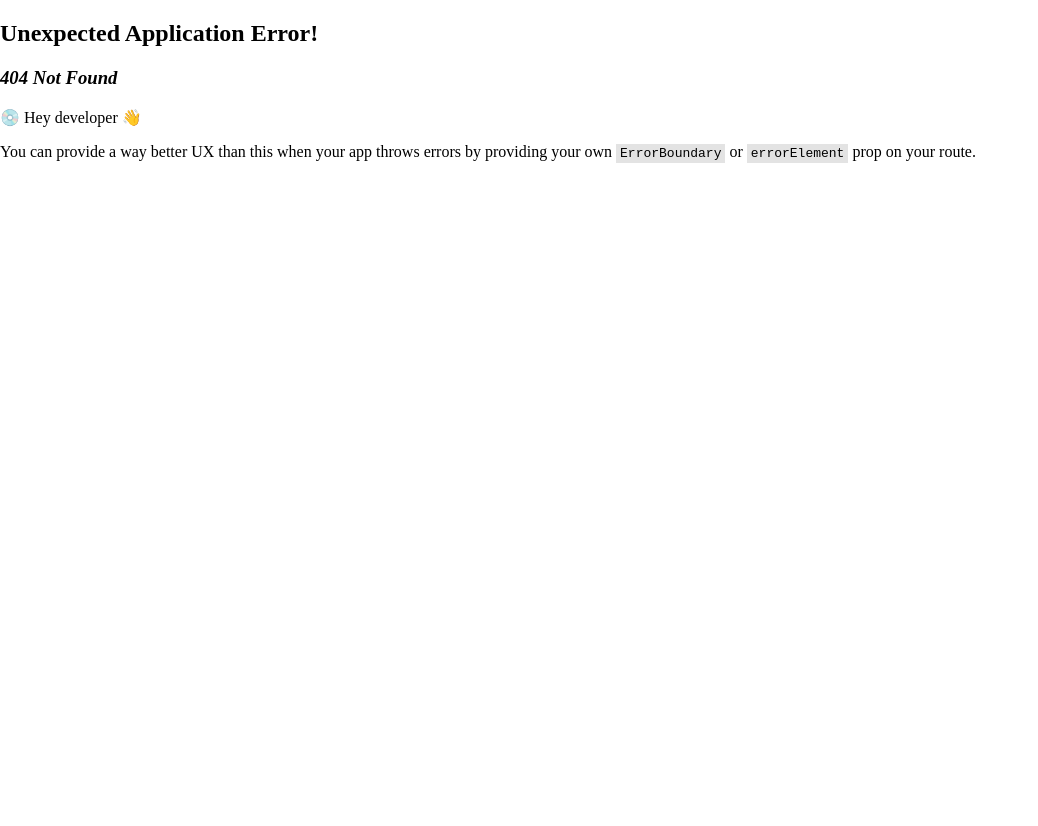
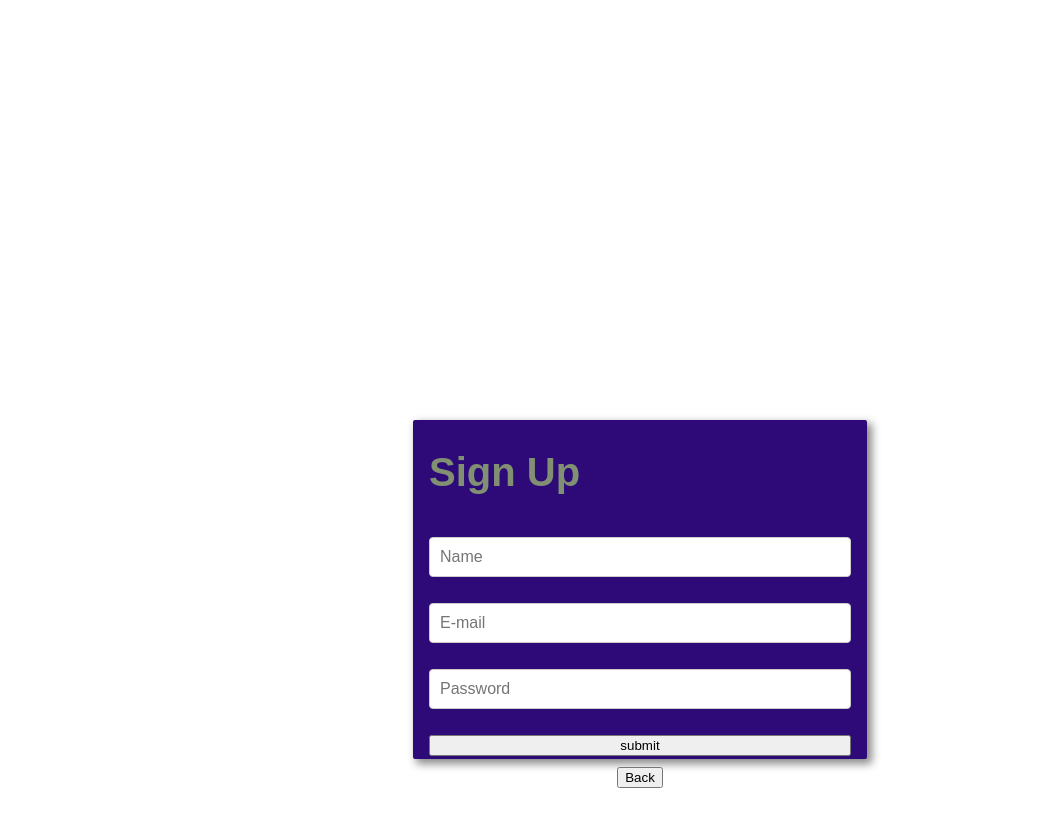
Before and after one commit to hollyniquette/lets-get-local, a React (Vite) app in the folder client/: page /signup in a window 1280 px wide. Before the commit this address had no page. Shown: the top 826 px of the page, without its empty margins (0-1038 px from the left). Before the commit the page ends 800 px from the top, so only its background shows below. Built offline with nearby package versions, Linux system fonts and the light colour scheme.

Commit message:
added login and signup pages with routing

```diff
--- a/client/src/components/Login.jsx
+++ b/client/src/components/Login.jsx
@@ -1,27 +1,22 @@
-// import React, { useState } from 'react';
-// import  {  useNavigate } from 'react-router-dom'
+import { Link } from 'react-router-dom';
+
 export default function Login() {
-    // const navigate = useNavigate()
-    // const [email, setEmail] = useState('');
-    // const [password, setPassword] = useState('');
-    // const handleSubmit = async (event) => {
-    //   console.log("yo man")
-    //   event.preventDefault();
-    //  const response = await login(email, password);
-    //  authLogin(response.data);
-    //  setUser(response.data);
-    //   navigate('/test');
-    // }
+
   return (
     <div className='form-wrapper'>
     <form>
       <div className="card">
         <h1>Log in</h1>
-        <input className="input" type="text" placeholder='email' onChange={(e) => {setEmail(e.target.value)}}></input>
-        <input className="input" type="text" placeholder='password' onChange={(e) => {setPassword(e.target.value)}}></input>
+        <input className="input" type="text" placeholder='E-mail'></input>
+        <input className="input" type="text" placeholder='Password'></input>
         <button id="login-submit">submit</button>
       </div>
     </form>
+    <div>
+        <Link to="..">
+                <button>Back</button>
+        </Link>
+      </div>
   </div>
   )
 }
--- /dev/null
+++ b/client/src/components/LoginPage.jsx
@@ -0,0 +1,18 @@
+
+import { Link } from 'react-router-dom';
+
+export default function ProfilePage() {
+
+    return(
+        <>
+            <h1>Welcome To Lets Get Local</h1>
+            <Link to="login">
+                <button>Login</button>
+            </Link>
+            <Link to="signup">
+                <button>Sign Up</button>
+            </Link>
+        </>
+    )
+
+}
--- /dev/null
+++ b/client/src/components/Signup.jsx
@@ -0,0 +1,23 @@
+import { Link } from 'react-router-dom';
+
+export default function Signup() {
+
+    return (
+      <div className='form-wrapper'>
+      <form>
+        <div className="card">
+          <h1>Sign Up</h1>
+          <input className="input" type="text" placeholder="Name"/>
+          <input className="input" type="text" placeholder='E-mail'></input>
+          <input className="input" type="text" placeholder='Password'></input>
+          <button id="login-submit">submit</button>
+        </div>
+      </form>
+      <div>
+        <Link to="..">
+                <button>Back</button>
+        </Link>
+      </div>
+    </div>
+    )
+  }
```
Also changed, not shown: client/src/main.jsx (+12 -1 lines), 1 other file (tests, documents, lock files or other folders).
